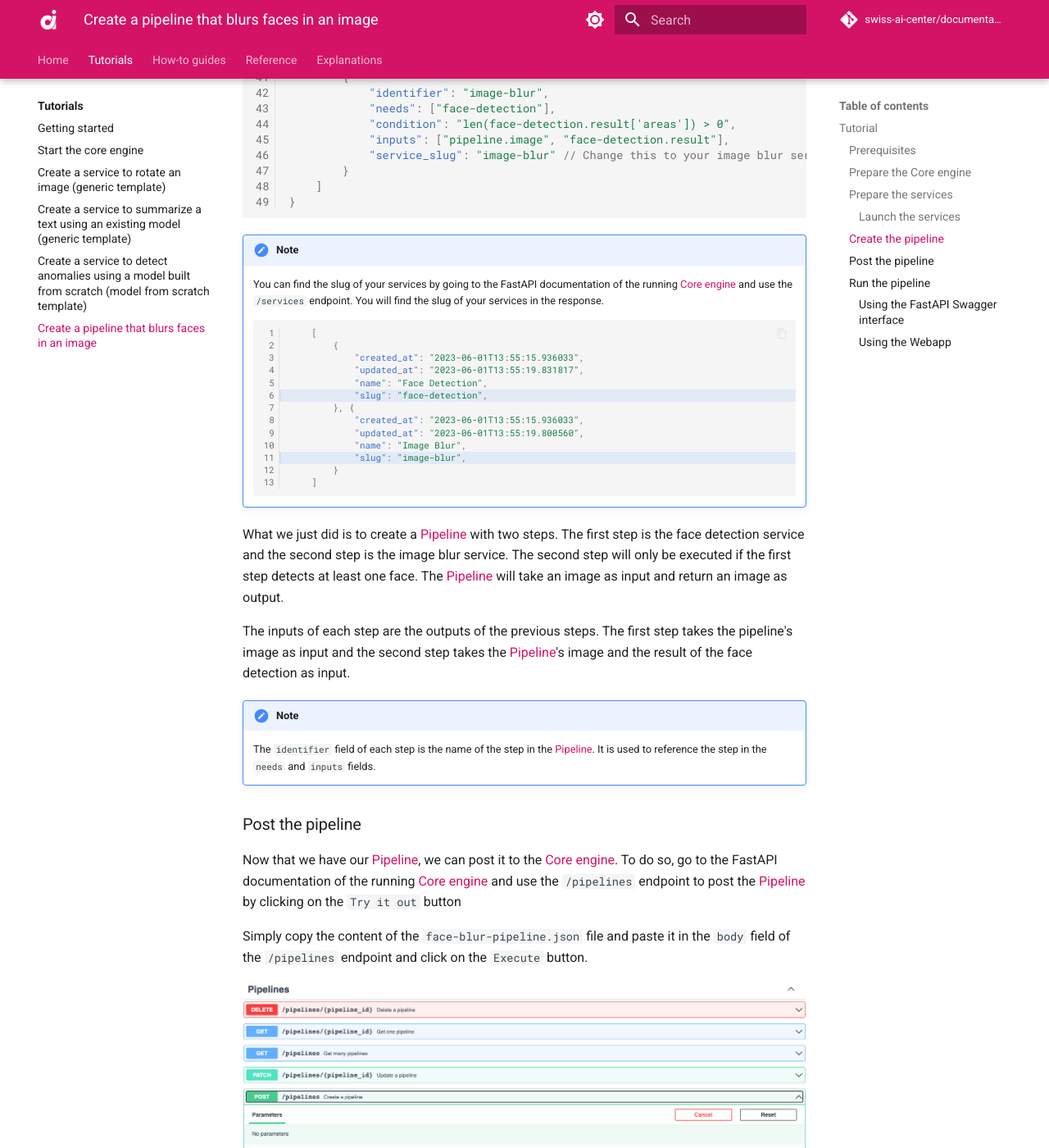
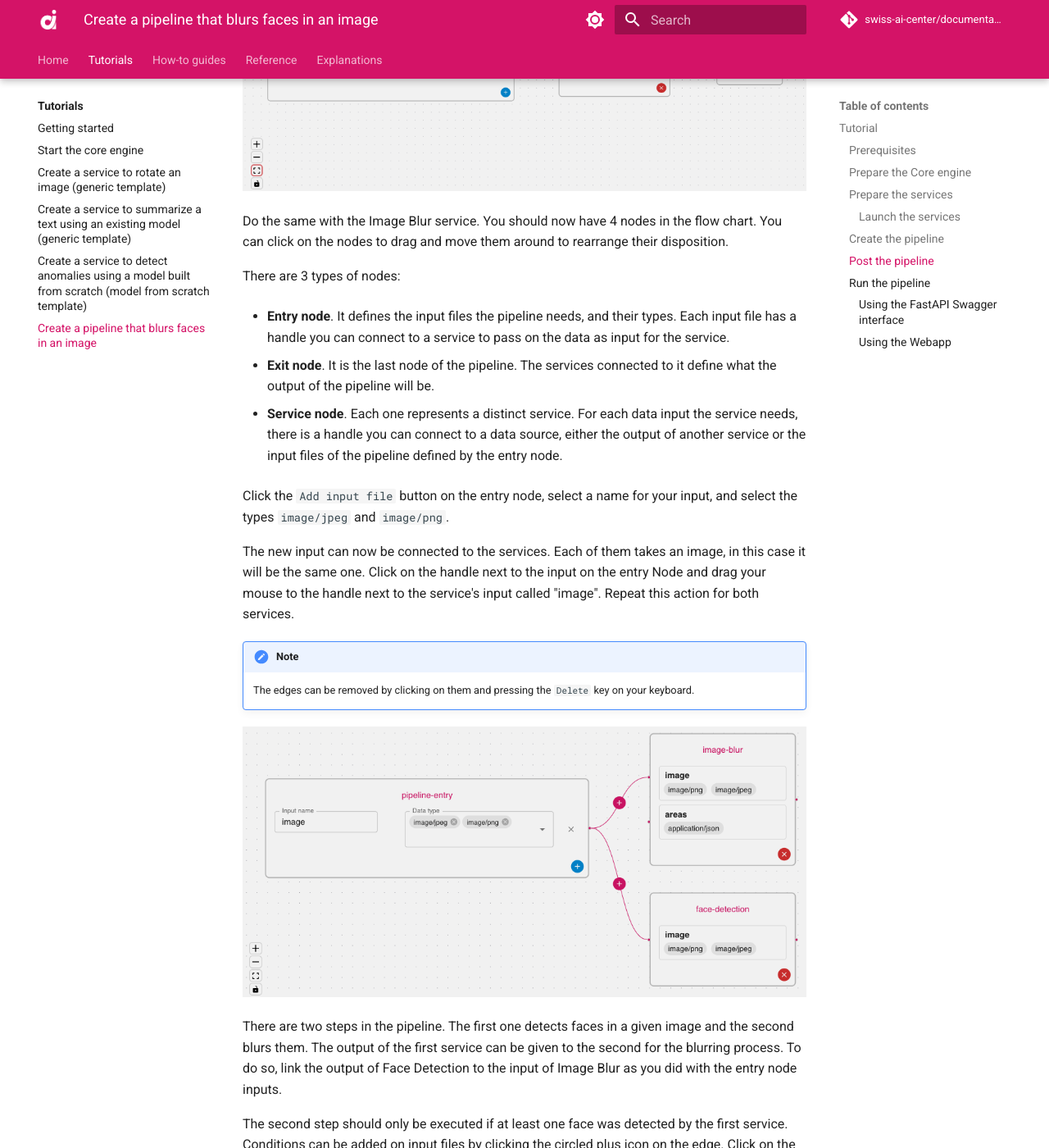
Before and after one commit to swiss-ai-center/documentation, an MkDocs documentation site: the page built from docs/tutorials/create-a-pipeline-that-blurs-faces-in-an-image.md, in a window 1280 px wide and 1400 px high, scrolled down 1908 px. Shown: the whole window at 82% size. Built offline with MkDocs 1.6.1 and Material for MkDocs 9.7.7, drawn with Linux system fonts in a browser that asks for light colours; comment, search, counter and statistics services are not loaded; some of the changed text lies outside the part shown.

Commit message:
Update tutorial create-a-pipeline-that-blurs-faces-in-an-image  (#84)
Co-authored-by: Andrea Petrucci <andrea.petrucci@hefr.ch>

````diff
--- a/docs/tutorials/create-a-pipeline-that-blurs-faces-in-an-image.md
+++ b/docs/tutorials/create-a-pipeline-that-blurs-faces-in-an-image.md
@@ -41,118 +41,210 @@ documentation to start them.
 - [Image blur](../reference/services/image-blur.md)
 
 ### Create the pipeline
+=== "Using the Core engine interface (recommended)"
 
-The [Pipeline](../reference/core-concepts/pipeline.md) is created by posting a
-JSON object to the `/pipelines` endpoint of the
-[Core engine](../reference/core-engine.md). Create a file named
-`face-blur-pipeline.json` in your IDE with the following code:
+    [Start the frontend](./start-the-core-engine/#start-the-core-engine-locally-with-docker-compose)
+    if you haven't already. Then navigate to the
+    `http://localhost:3000/create-pipeline` page. From here you can choose among all
+    available services the one you want to add to the new pipeline. First, select
+    the Face Detection service. You can use the search bar and filters on the side
+    to help you find it.
 
-```json hl_lines="29 36"
-{
-    "name": "Face Blur",
-    "slug": "face-blur",
-    "summary": "Blur the faces in an image",
-    "description": "Use Face Detection service to locate the faces in the image and send the bounding boxes to the Image Blur service to get the final result",
-    "data_in_fields": [
-        {
-            "name": "image",
-            "type": [
-                "image/jpeg",
-                "image/png"
-            ]
-        }
-    ],
-    "data_out_fields": [
-        {
-            "name": "result",
-            "type": [
-                "image/jpeg",
-                "image/png"
-            ]
-        }
-    ],
-    "tags": [
-        {
-            "name": "Image Recognition",
-            "acronym": "IR"
-        },
-        {
-            "name": "Image Processing",
-            "acronym": "IP"
-        }
-    ],
-    "steps": [
-        {
-            "identifier": "face-detection",
-            "needs": [],
-            "inputs": ["pipeline.image"],
-            "service_slug": "face-detection" // Change this to your face detection service slug
-        },
-        {
-            "identifier": "image-blur",
-            "needs": ["face-detection"],
-            "condition": "len(face-detection.result['areas']) > 0",
-            "inputs": ["pipeline.image", "face-detection.result"],
-            "service_slug": "image-blur" // Change this to your image blur service slug
-        }
-    ]
-}
-```
+    ![Select Face Detection](../assets/screenshots/pipeline-creation-select-face-detection.png)
 
-!!! note
-    You can find the slug of your services by going to the FastAPI documentation of
-    the running [Core engine](../reference/core-engine.md) and use the `/services`
-    endpoint. You will find the slug of your services in the response.
+    Click the `Add` button of the service. This will a add a new node in the flow
+    chart.
 
-    ```json hl_lines="6 11"
-        [
+    ![Flow Chart service](../assets/screenshots/pipeline-creation-flow-chart-add-service.png)
+
+    Do the same with the Image Blur service. You should now have 4 nodes in the flow
+    chart. You can click on the nodes to drag and move them around to rearrange
+    their disposition.
+
+    There are 3 types of nodes:
+
+    - **Entry node**. It defines the input files the pipeline needs, and their
+      types. Each input file has a handle you can connect to a service to pass on the
+      data as input for the service.
+
+    - **Exit node**. It is the last node of the pipeline. The services connected to
+      it define what the output of the pipeline will be.
+
+    - **Service node**. Each one represents a distinct service. For each data input
+      the service needs, there is a handle you can connect to a data source, either
+      the output of another service or the input files of the pipeline defined by the
+      entry node.
+
+    Click the `Add input file` button on the entry node, select a name for your
+    input, and select the types `image/jpeg` and `image/png`.
+
+    The new input can now be connected to the services. Each of them takes an image,
+    in this case it will be the same one. Click on the handle next to the input on
+    the entry Node and drag your mouse to the handle next to the service's input
+    called "image". Repeat this action for both services.
+
+    !!! note
+        The edges can be removed by clicking on them and pressing the `Delete` key on
+        your keyboard.
+
+    ![Connect input to services](../assets/screenshots/pipeline-creation-connect-input-to-services.png)
+
+    There are two steps in the pipeline. The first one detects faces in a given
+    image and the second blurs them. The output of the first service can be given to
+    the second for the blurring process. To do so, link the output of Face Detection
+    to the input of Image Blur as you did with the entry node inputs.
+
+    The second step should only be executed if at least one face was detected by the
+    first service. Conditions can be added on input files by clicking the circled
+    plus icon on the edge. Click on the edge connecting the output of the Face
+    Detection to the Image Blur and input the following:
+
+    ```python
+    len(face-detection.result['areas']) > 0
+    ```
+
+    Conditions are python expressions that will be evaluated to determine if the
+    service should be executed. You can remove a condition by clicking the "x"
+    button next to it.
+
+    The second service can now be connected to the Exit node, completing the
+    pipeline. Your pipeline should look something like this.
+
+    ![Pipeline complete](../assets/screenshots/pipeline-creation-complete.png)
+
+    As a last step, the pipeline information must be completed. Input the following
+    in the corresponding text fields.
+
+    ```
+    Pipeline name: Face Blur
+    Pipeline-slug: face-blur
+    summary: Blur the faces in an image
+    Pipeline description: Use Face Detection service to locate the faces in the image and send the bounding boxes to the Image Blur service to get the final result
+    ```
+
+    You can check the state of the pipeline JSON object by clicking the `Show JSON`
+    button.
+
+    ![Pipeline JSON](../assets/screenshots/pipeline-creation-json-inspect.png)
+
+    Before creating the pipeline, make sure sure it's valid by clicking the
+    `Check Validitiy` button under the pipeline information. An information box
+    should be appear to inform you of the validity of the pipeline. Once the
+    pipeline is valid, you can create it by clicking `Submit`.
+
+=== "Using a JSON file"
+
+    The [Pipeline](../reference/core-concepts/pipeline.md) is created by posting a
+    JSON object to the `/pipelines` endpoint of the
+    [Core engine](../reference/core-engine.md). Create a file named
+    `face-blur-pipeline.json` in your IDE with the following code:
+
+    ```json hl_lines="29 36"
+    {
+        "name": "Face Blur",
+        "slug": "face-blur",
+        "summary": "Blur the faces in an image",
+        "description": "Use Face Detection service to locate the faces in the image and send the bounding boxes to the Image Blur service to get the final result",
+        "data_in_fields": [
             {
-                "created_at": "2023-06-01T13:55:15.936033",
-                "updated_at": "2023-06-01T13:55:19.831817",
-                "name": "Face Detection",
-                "slug": "face-detection",
-            }, {
-                "created_at": "2023-06-01T13:55:15.936033",
-                "updated_at": "2023-06-01T13:55:19.800560",
-                "name": "Image Blur",
-                "slug": "image-blur",
+                "name": "image",
+                "type": [
+                    "image/jpeg",
+                    "image/png"
+                ]
+            }
+        ],
+        "data_out_fields": [
+            {
+                "name": "result",
+                "type": [
+                    "image/jpeg",
+                    "image/png"
+                ]
+            }
+        ],
+        "tags": [
+            {
+                "name": "Image Recognition",
+                "acronym": "IR"
+            },
+            {
+                "name": "Image Processing",
+                "acronym": "IP"
+            }
+        ],
+        "steps": [
+            {
+                "identifier": "face-detection",
+                "needs": [],
+                "inputs": ["pipeline.image"],
+                "service_slug": "face-detection" // Change this to your face detection service slug
+            },
+            {
+                "identifier": "image-blur",
+                "needs": ["face-detection"],
+                "condition": "len(face-detection.result['areas']) > 0",
+                "inputs": ["pipeline.image", "face-detection.result"],
+                "service_slug": "image-blur" // Change this to your image blur service slug
             }
         ]
+    }
     ```
 
-What we just did is to create a
-[Pipeline](../reference/core-concepts/pipeline.md) with two steps. The first
-step is the face detection service and the second step is the image blur
-service. The second step will only be executed if the first step detects at
-least one face. The [Pipeline](../reference/core-concepts/pipeline.md) will take
-an image as input and return an image as output.
+    !!! note
+        You can find the slug of your services by going to the FastAPI documentation of
+        the running [Core engine](../reference/core-engine.md) and use the `/services`
+        endpoint. You will find the slug of your services in the response.
 
-The inputs of each step are the outputs of the previous steps. The first step
-takes the pipeline's image as input and the second step takes the
-[Pipeline](../reference/core-concepts/pipeline.md)'s image and the result of the
-face detection as input.
+        ```json hl_lines="6 11"
+            [
+                {
+                    "created_at": "2023-06-01T13:55:15.936033",
+                    "updated_at": "2023-06-01T13:55:19.831817",
+                    "name": "Face Detection",
+                    "slug": "face-detection",
+                }, {
+                    "created_at": "2023-06-01T13:55:15.936033",
+                    "updated_at": "2023-06-01T13:55:19.800560",
+                    "name": "Image Blur",
+                    "slug": "image-blur",
+                }
+            ]
+        ```
 
-!!! note
-    The `identifier` field of each step is the name of the step in the
-    [Pipeline](../reference/core-concepts/pipeline.md). It is used to reference the
-    step in the `needs` and `inputs` fields.
+    What we just did is to create a
+    [Pipeline](../reference/core-concepts/pipeline.md) with two steps. The first
+    step is the face detection service and the second step is the image blur
+    service. The second step will only be executed if the first step detects at
+    least one face. The [Pipeline](../reference/core-concepts/pipeline.md) will take
+    an image as input and return an image as output.
 
-### Post the pipeline
+    The inputs of each step are the outputs of the previous steps. The first step
+    takes the pipeline's image as input and the second step takes the
+    [Pipeline](../reference/core-concepts/pipeline.md)'s image and the result of the
+    face detection as input.
 
-Now that we have our [Pipeline](../reference/core-concepts/pipeline.md), we can
-post it to the [Core engine](../reference/core-engine.md). To do so, go to the
-FastAPI documentation of the running [Core engine](../reference/core-engine.md)
-and use the `/pipelines` endpoint to post the
-[Pipeline](../reference/core-concepts/pipeline.md) by clicking on the
-`Try it out` button
+    !!! note
+        The `identifier` field of each step is the name of the step in the
+        [Pipeline](../reference/core-concepts/pipeline.md). It is used to reference the
+        step in the `needs` and `inputs` fields.
 
-Simply copy the content of the `face-blur-pipeline.json` file and paste it in
-the `body` field of the `/pipelines` endpoint and click on the `Execute` button.
+    ### Post the pipeline
 
-![Post pipeline](../assets/screenshots/post-pipeline.png)
+    Now that we have our [Pipeline](../reference/core-concepts/pipeline.md), we can
+    post it to the [Core engine](../reference/core-engine.md). To do so, go to the
+    FastAPI documentation of the running [Core engine](../reference/core-engine.md)
+    and use the `/pipelines` endpoint to post the
+    [Pipeline](../reference/core-concepts/pipeline.md) by clicking on the
+    `Try it out` button
 
-You should receive a `200` response with the
-[Pipeline](../reference/core-concepts/pipeline.md) you just posted.
+    Simply copy the content of the `face-blur-pipeline.json` file and paste it in
+    the `body` field of the `/pipelines` endpoint and click on the `Execute` button.
+
+    ![Post pipeline](../assets/screenshots/post-pipeline.png)
+
+    You should receive a `200` response with the
+    [Pipeline](../reference/core-concepts/pipeline.md) you just posted.
 
 ### Run the pipeline
 
````
Also changed, not shown: docs/assets/screenshots/pipeline-creation-check-button.png (added), docs/assets/screenshots/pipeline-creation-complete.png (added), docs/assets/screenshots/pipeline-creation-connect-input-to-services.png (added), docs/assets/screenshots/pipeline-creation-flow-chart-add-service.png (added), docs/assets/screenshots/pipeline-creation-json-inspect.png (added), docs/assets/screenshots/pipeline-creation-select-face-detection.png (added).
